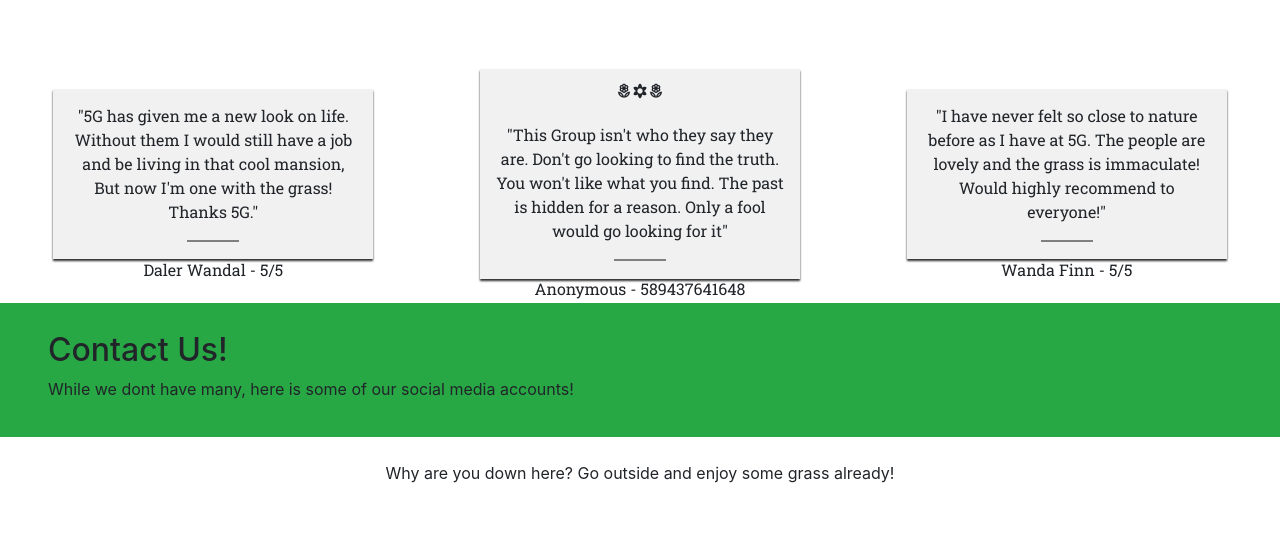
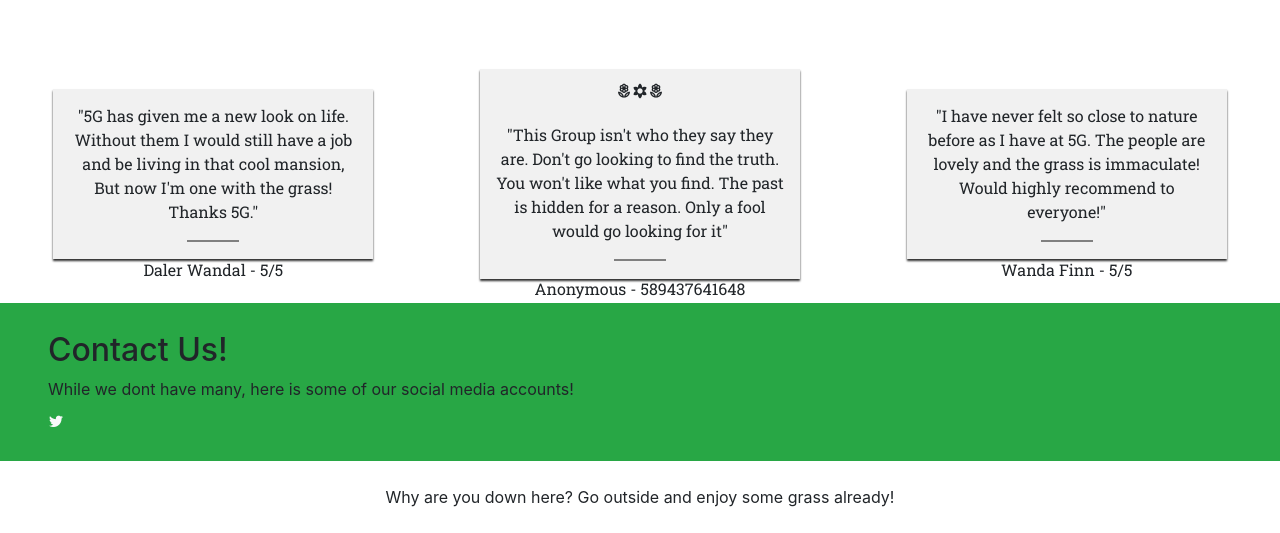
Before and after one commit to Jo-nathanWright/Site-Clone, a plain HTML site: page index.html in a window 1280 px wide. Shown: the part 1260-1793 px from the top of the page. Before the commit the page ends 1769 px from the top, so only its background shows below. Drawn offline with nearby package versions, Linux system fonts and the light colour scheme; a web font is replaced by a local one.

Commit message:
Finished up the overall layout and added twitter

```diff
--- a/index.html
+++ b/index.html
@@ -165,6 +165,8 @@
                 <h2>Contact Us!</h2>
                 <p class="mb-2">While we dont have many, here is some of our social media accounts!
                 </p>
+                <a class="text-light" href="https://twitter.com/GreenGrazers" target="_blank"><i
+                        class="mdi mdi-twitter"></i></a>
             </div>
         </div>
         <div class="row">
```
